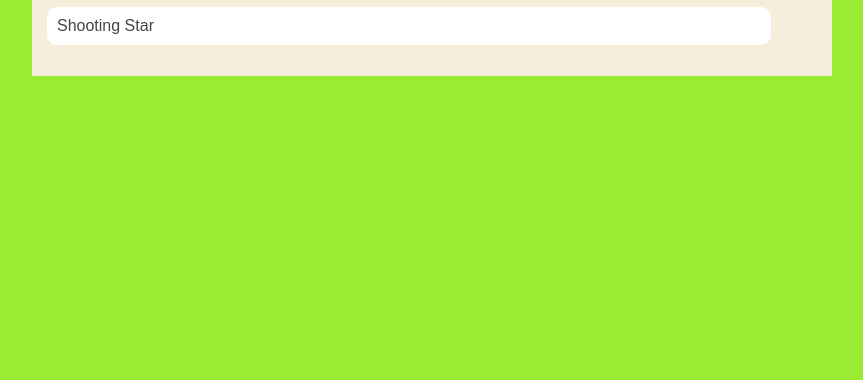
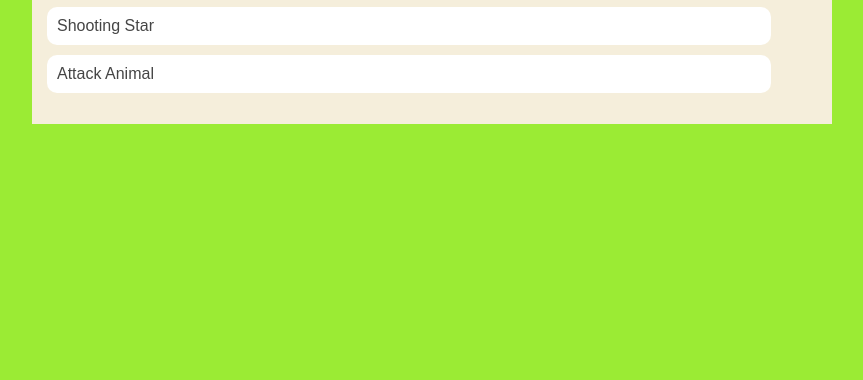
Before and after one commit to w123ggs/kaydenbell.github.io, a plain HTML site: page portfolio.html in a window 1280 px wide. Shown: the part 420-800 px from the top of the page, without its empty margins (208-1071 px from the left). Drawn offline with Linux system fonts and the light colour scheme.

Commit message:
added Attack Animal

```diff
--- a/portfolio.html
+++ b/portfolio.html
@@ -121,6 +121,7 @@
                         <ul class="portfolio">
                             <li><a href="https://www.khanacademy.org/computer-programming/spin-off-of-project-whats-for-dinner/5935312151298048">Whats for dinner </a></li>
                             <li><a href="https://www.khanacademy.org/computer-programming/spin-off-of-project-shooting-star/5836842258186240">Shooting Star </a></li>
+                            <li><a href="https://www.khanacademy.org/computer-programming/spin-off-of-project-animal-attack/5589901469335552">Attack Animal </a></li>
                         </ul>
                 </div>
             </main>
```
